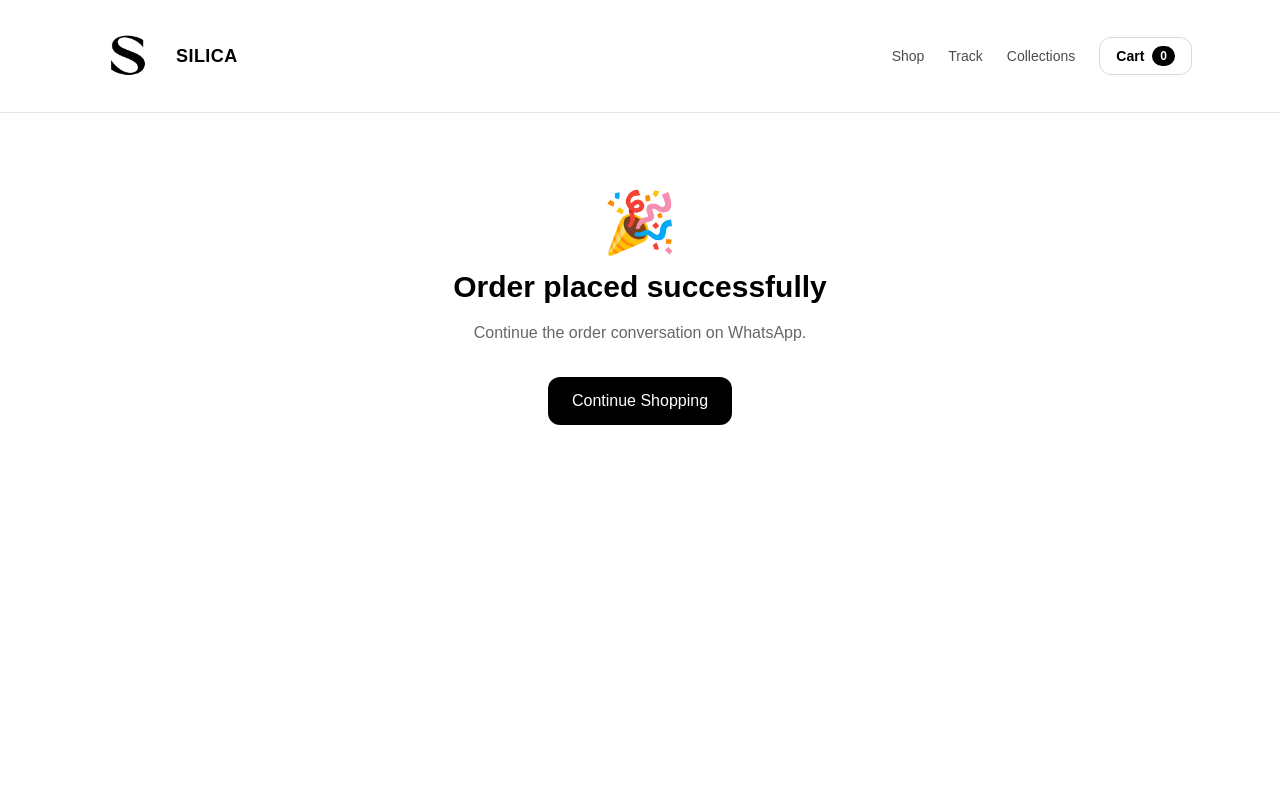
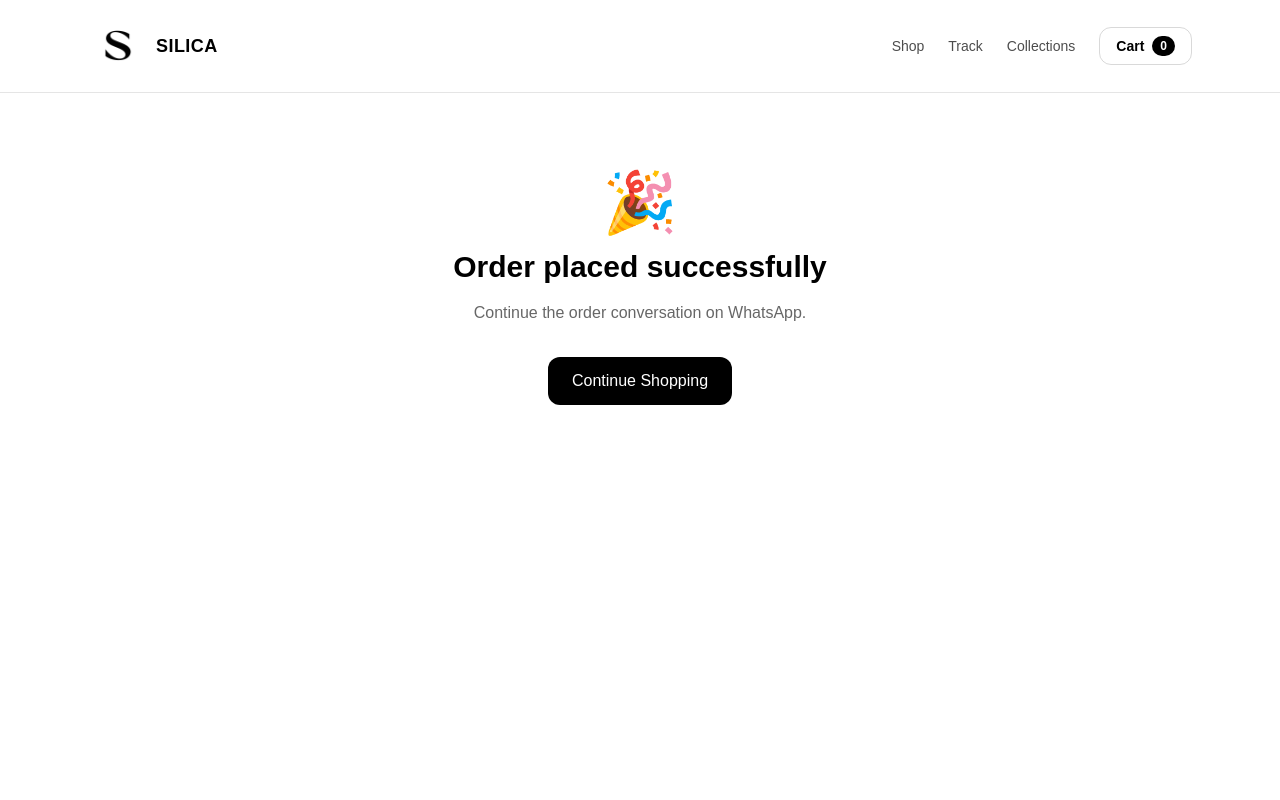
Before and after one commit to devsilica/silica-brand, a Next.js app: page /order-success in a window 1280 px wide. Shown: the top 800 px of the page. Built offline with nearby package versions, Linux system fonts and the light colour scheme.

Commit message:
Fix build errors, shared Product type, Suspense for order-success

```diff
--- a/app/(store)/order-success/page.tsx
+++ b/app/(store)/order-success/page.tsx
@@ -1,9 +1,10 @@
 "use client";
 
 import Link from "next/link";
+import { Suspense } from "react";
 import { useSearchParams } from "next/navigation";
 
-export default function OrderSuccessPage() {
+function OrderSuccessContent() {
   const searchParams = useSearchParams();
 
   const orderId = searchParams.get("order");
@@ -12,8 +13,7 @@ export default function OrderSuccessPage() {
   return (
     <main className="min-h-screen bg-white text-black">
       <div className="mx-auto max-w-2xl px-6 py-20 text-center">
-
-        <div className="text-6xl mb-4">🎉</div>
+        <div className="mb-4 text-6xl">🎉</div>
 
         <h1 className="text-3xl font-semibold">
           Order placed successfully
@@ -41,8 +41,15 @@ export default function OrderSuccessPage() {
         >
           Continue Shopping
         </Link>
-
       </div>
     </main>
   );
 }
+
+export default function OrderSuccessPage() {
+  return (
+    <Suspense fallback={<div className="px-6 py-20 text-center">Loading...</div>}>
+      <OrderSuccessContent />
+    </Suspense>
+  );
+}
--- a/components/SiteHeader.tsx
+++ b/components/SiteHeader.tsx
@@ -34,9 +34,9 @@ export default function SiteHeader() {
   <Image
     src="/silica-logo.png"
     alt="Silica Brand Logo"
-    width={30}
-    height={30}
-    className="h-20 w-auto"
+    width={50}
+    height={50}
+    className="h-15 w-auto"
     priority
   />
 <span className="text-lg font-semibold tracking-wide color-black">
```
Also changed, not shown: app/(store)/shop/page.tsx (+2 -9 lines), components/ShopCatalog.tsx (+1 -8 lines), types/product.ts (added, +8 -0 lines).
